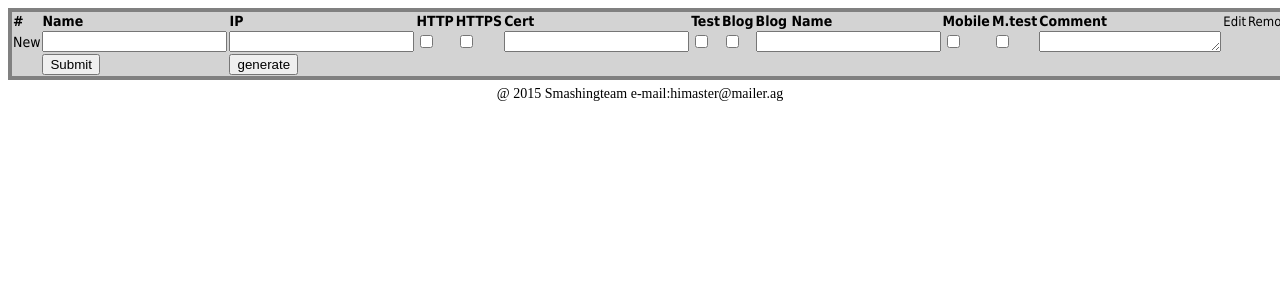
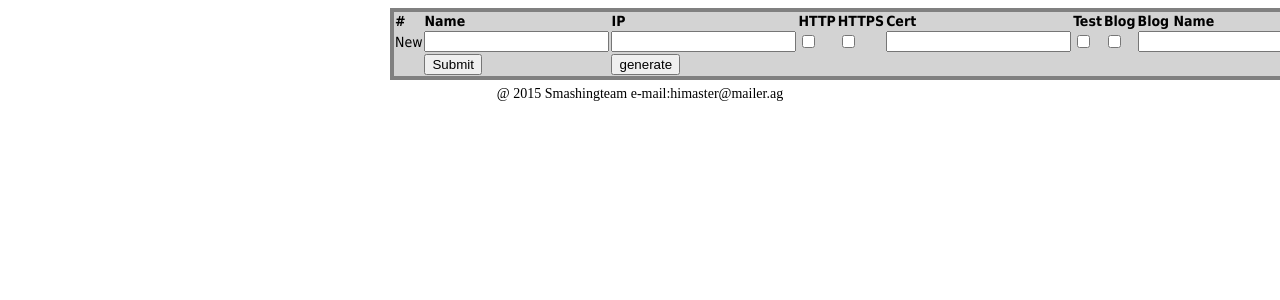
Before and after one commit to himaster/confogen, a PHP site: page /?act=remove in a window 1280 px wide. Shown: the top 300 px of the page. Run offline with PHP 8.4, Linux system fonts and the light colour scheme; data that the repository does not hold is empty; some libraries are stand-ins or nearby versions.

Commit message:
center tble

```diff
--- a/style.css
+++ b/style.css
@@ -34,7 +34,7 @@
 }
 
 #table_div{
- width: 100%;
+ width: 500px;
  margin-left:auto;
  margin-right:auto;
  text-align:left;
```
